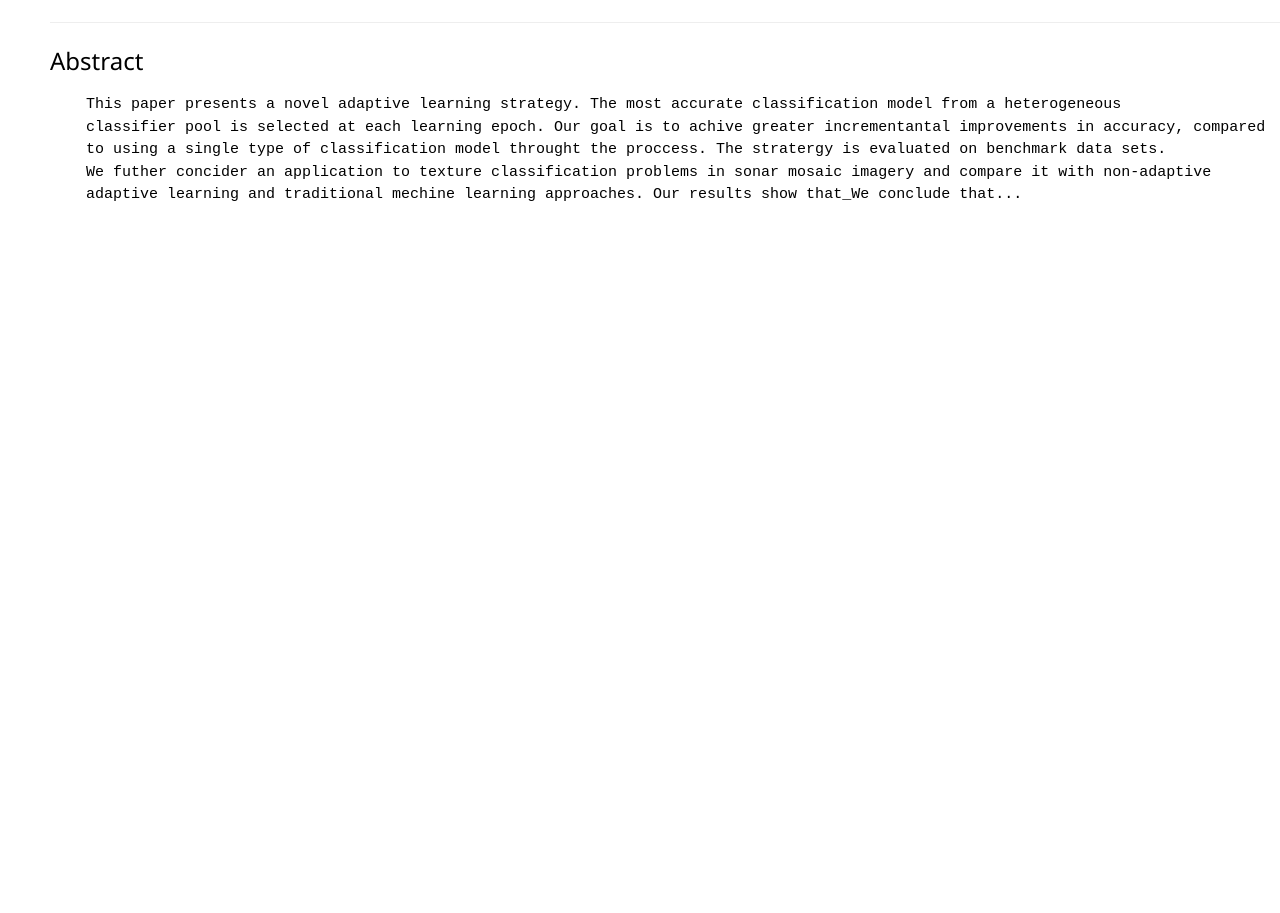
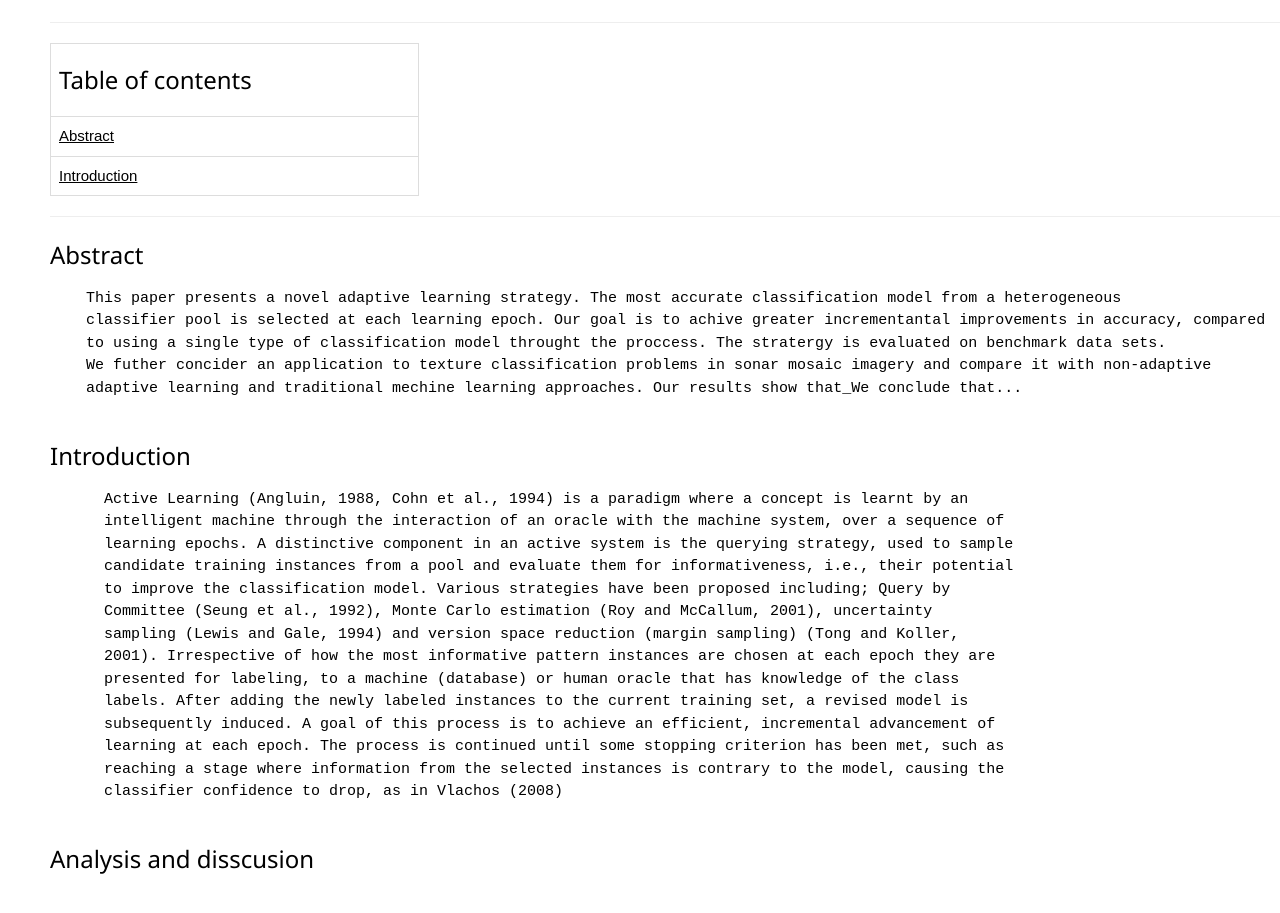
Before and after one commit to FEPSFY6937738/FY6937738, a plain HTML site: page index.html in a window 1280 px wide. Shown: the part 503-1416 px from the top of the page. Before the commit the page ends 800 px from the top, so only its background shows below. Drawn offline with nearby package versions, Linux system fonts and the light colour scheme.

Commit message:
Update index.html

```diff
--- a/index.html
+++ b/index.html
@@ -44,9 +44,27 @@
 
   <body style="background-color:#FFFFFF; margin-left:50px;">
 
+  <p class="ex1">
+  <!table of contents>
+  <table>
+
+    <tr>
+      <th><h3>Table of contents</h3></th>
+    </tr>
+    <tr>
+      <td><a href="#Abstract">Abstract</td>
+    </tr>
+    <tr>
+       <td><a href="#Introduction">Introduction</td>
+    </tr>
+    <tr>
+
+    </tr>
+  </table>
+  </p>
+  <hr>
 
   <h3 id="Abstract">Abstract</h3>
-
   <p class="ex1">
   <pre>
     This paper presents a novel adaptive learning strategy. The most accurate classification model from a heterogeneous
@@ -57,6 +75,32 @@
   </pre>
   </P>
 
+  <h3 id="Introduction">Introduction</h3>
+  <p class="ex1">
+    <pre>
+      Active Learning (Angluin, 1988, Cohn et al., 1994) is a paradigm where a concept is learnt by an
+      intelligent machine through the interaction of an oracle with the machine system, over a sequence of
+      learning epochs. A distinctive component in an active system is the querying strategy, used to sample
+      candidate training instances from a pool and evaluate them for informativeness, i.e., their potential
+      to improve the classification model. Various strategies have been proposed including; Query by
+      Committee (Seung et al., 1992), Monte Carlo estimation (Roy and McCallum, 2001), uncertainty
+      sampling (Lewis and Gale, 1994) and version space reduction (margin sampling) (Tong and Koller,
+      2001). Irrespective of how the most informative pattern instances are chosen at each epoch they are
+      presented for labeling, to a machine (database) or human oracle that has knowledge of the class
+      labels. After adding the newly labeled instances to the current training set, a revised model is
+      subsequently induced. A goal of this process is to achieve an efficient, incremental advancement of
+      learning at each epoch. The process is continued until some stopping criterion has been met, such as
+      reaching a stage where information from the selected instances is contrary to the model, causing the
+      classifier confidence to drop, as in Vlachos (2008)
+    </pre>
+  </p>
+
+  <h3 id="Analysis and discussion">Analysis and disscusion</h3>
+  <p class="ex1">
+    <pre>
+
+    </pre>
+  </p>
 
 </head>
 
```
